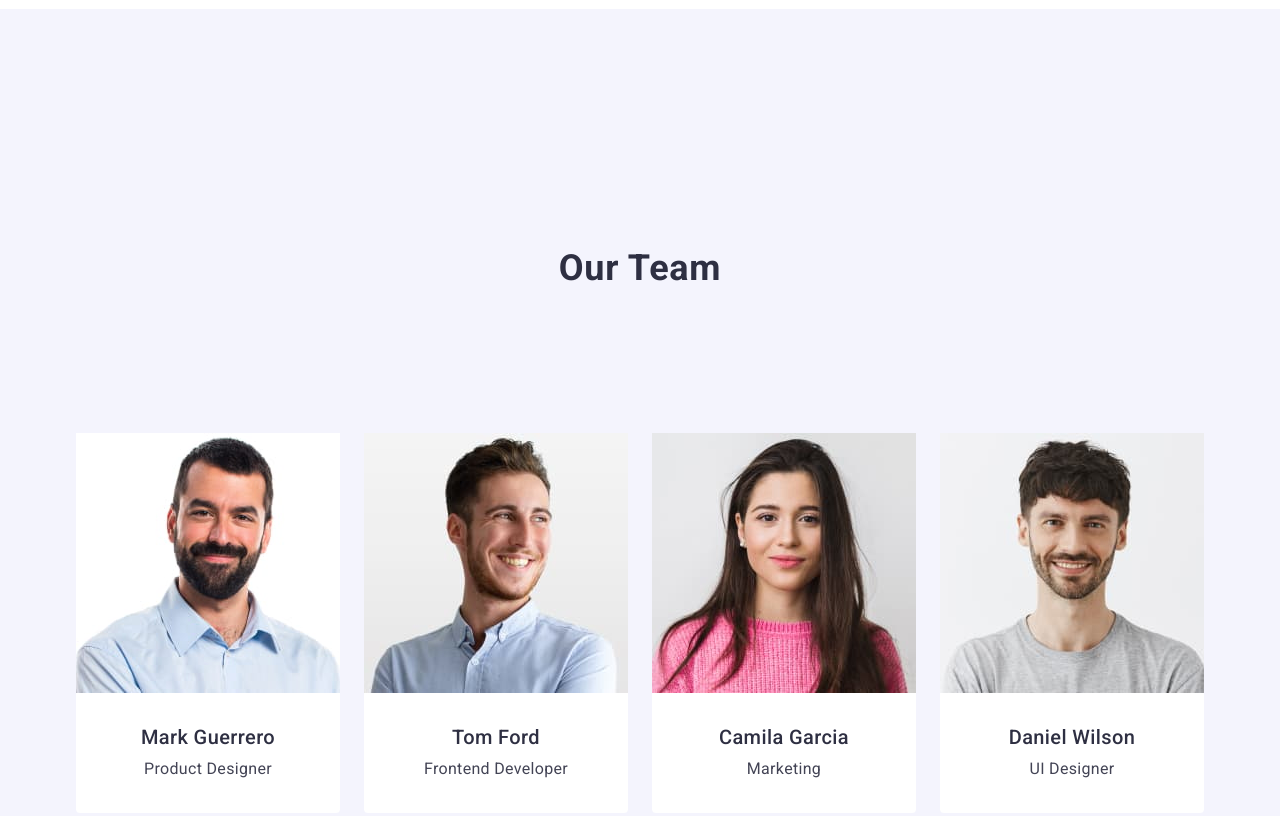
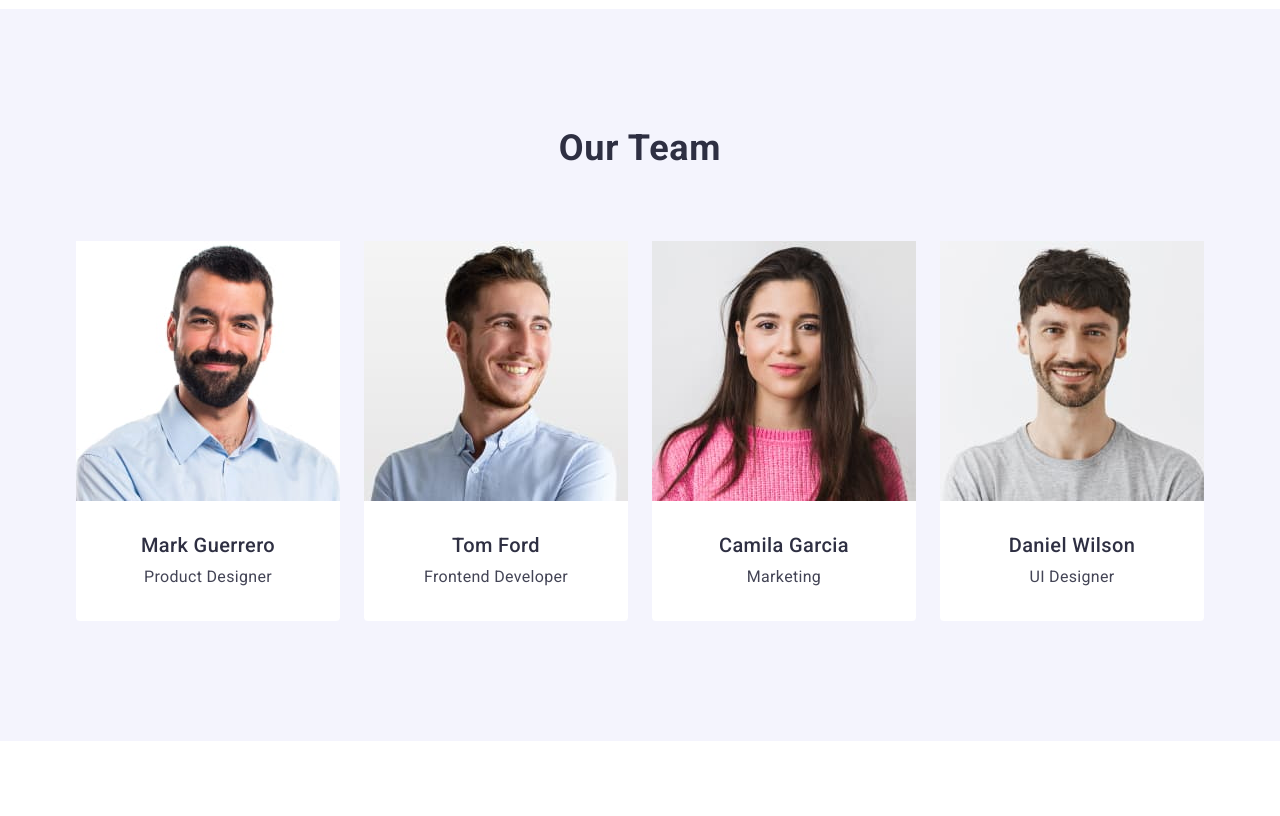
Before and after one commit to Iryna-Matiash/goit-markup-hw-03, a plain HTML site: page index.html in a window 1280 px wide. Shown: the part 1080-1896 px from the top of the page. Drawn offline with nearby package versions, Linux system fonts and the light colour scheme.

Commit message:
update index html file

```diff
--- a/css/styles.css
+++ b/css/styles.css
@@ -37,10 +37,7 @@ body {
     padding-top: 120px;
     padding-bottom: 120px;
 }
-.text-title {
-    padding-top: 120px;
-    padding-bottom: 72px;
-}
+
 
 /* ========== HEADER STYLES ==========*/
 .page-header {
@@ -128,7 +125,7 @@ body {
         letter-spacing: 0.02em;
         text-align: center;
         color: #ffffff;
-        margin: 0 auto;
+        margin: 48px auto;
 }
 .button-hero {
     display: block;
@@ -143,7 +140,7 @@ body {
         line-height: 1.5;
         letter-spacing: 0.04em;
         color: #ffffff;
-        margin: 48px auto;
+        margin: 0 auto;
 }
 .button-hero:hover,
 .button-hero:focus {
```
